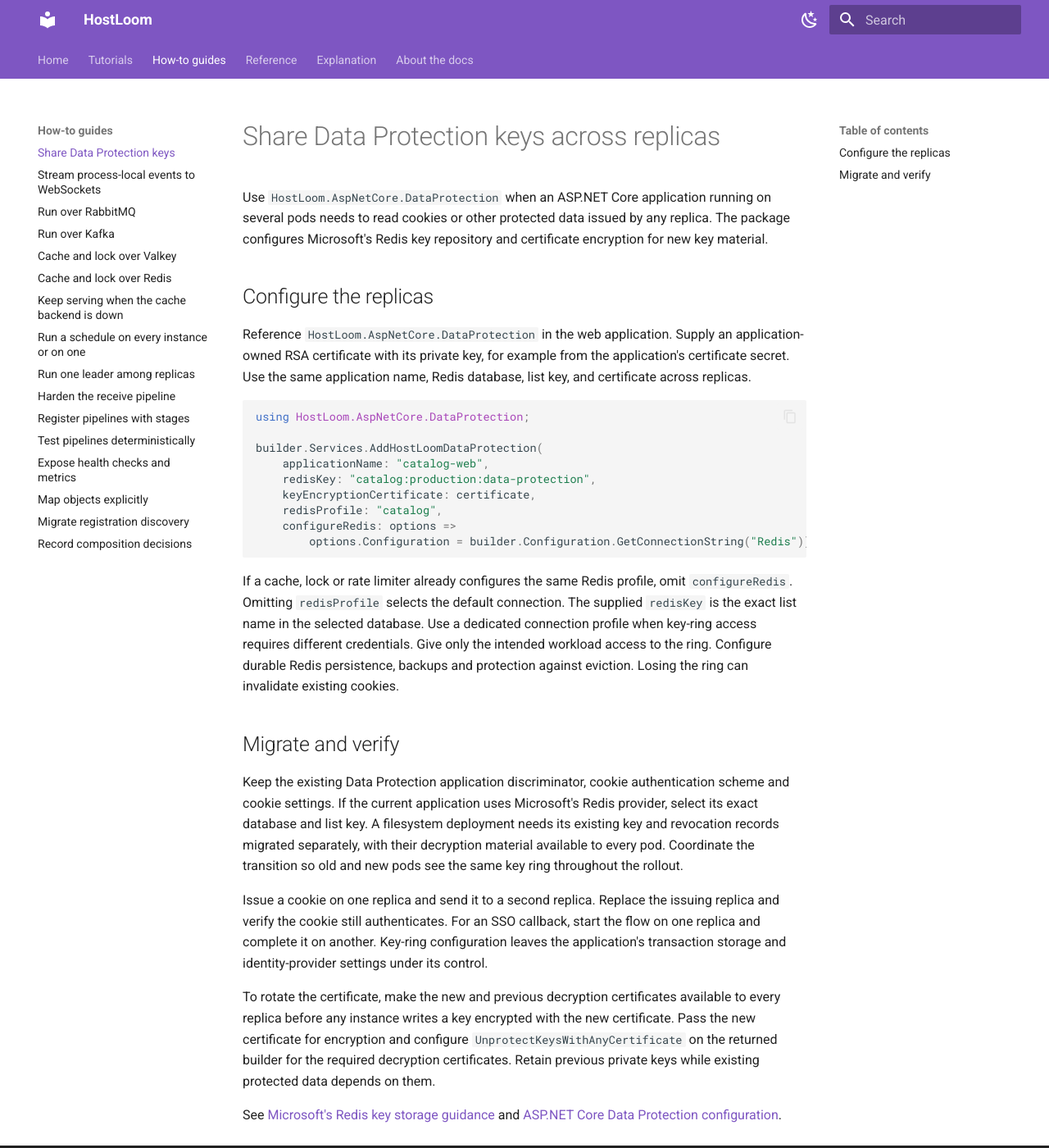
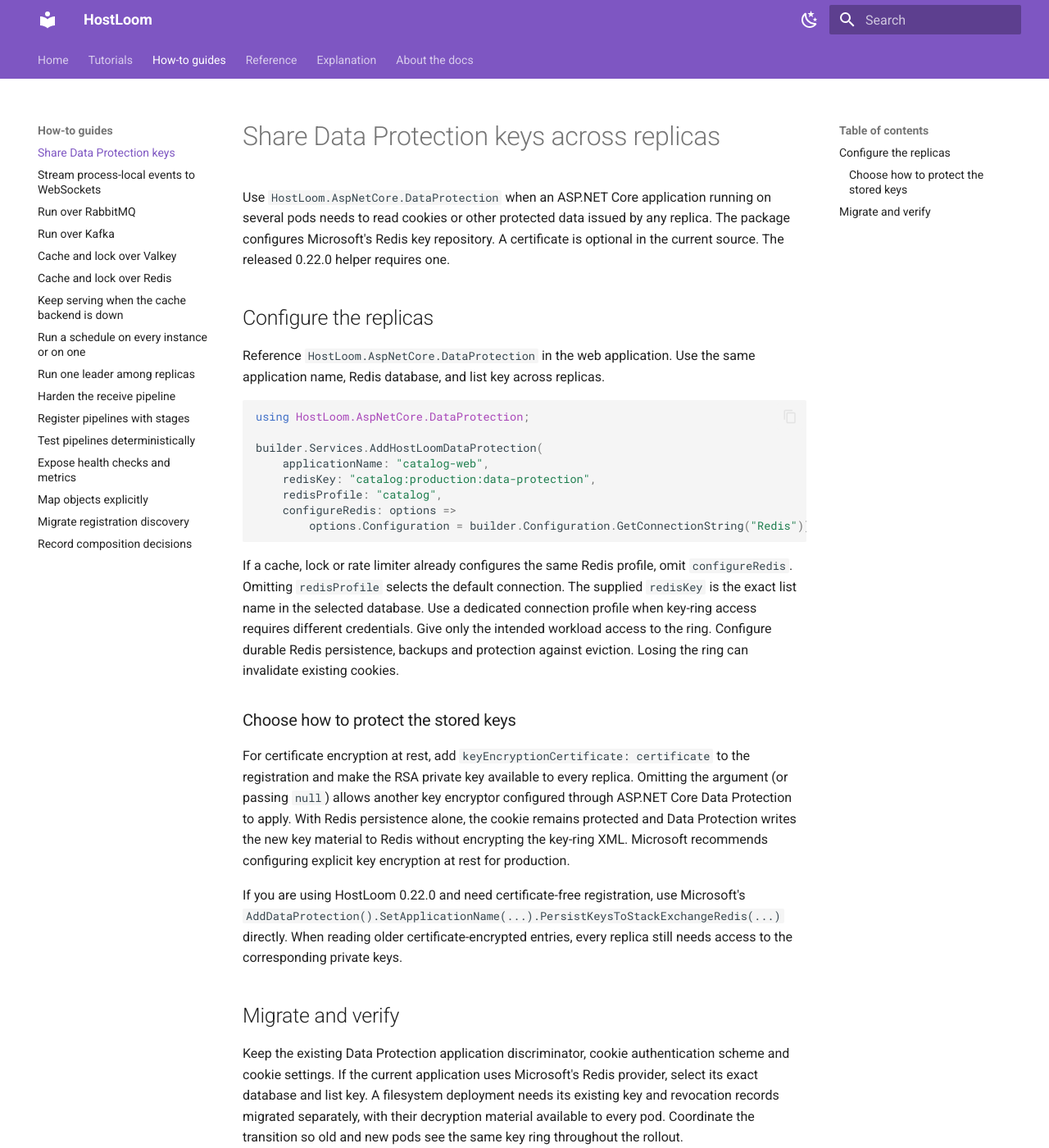
Before and after one commit to kidoz/hostloom, an MkDocs documentation site: the page built from docs/how-to/share-data-protection-keys.md, in a window 1280 px wide and 1400 px high. Shown: the whole window at 82% size. Built offline with MkDocs 1.6.1 and Material for MkDocs 9.7.7, drawn with Linux system fonts in a browser that asks for light colours.

Commit message:
Document the optional Data Protection key-encryption certificate

````diff
--- a/docs/how-to/share-data-protection-keys.md
+++ b/docs/how-to/share-data-protection-keys.md
@@ -2,13 +2,13 @@
 
 Use `HostLoom.AspNetCore.DataProtection` when an ASP.NET Core application running on several
 pods needs to read cookies or other protected data issued by any replica. The package
-configures Microsoft's Redis key repository and certificate encryption for new key material.
+configures Microsoft's Redis key repository. A certificate is optional in the current source.
+The released 0.22.0 helper requires one.
 
 ## Configure the replicas
 
-Reference `HostLoom.AspNetCore.DataProtection` in the web application. Supply an application-owned
-RSA certificate with its private key, for example from the application's certificate secret.
-Use the same application name, Redis database, list key, and certificate across replicas.
+Reference `HostLoom.AspNetCore.DataProtection` in the web application.
+Use the same application name, Redis database, and list key across replicas.
 
 ```csharp
 using HostLoom.AspNetCore.DataProtection;
@@ -28,6 +27,20 @@ If a cache, lock or rate limiter already configures the same Redis profile, omit
 profile when key-ring access requires different credentials. Give only the intended
 workload access to the ring. Configure durable Redis persistence, backups and protection
 against eviction. Losing the ring can invalidate existing cookies.
+
+### Choose how to protect the stored keys
+
+For certificate encryption at rest, add `keyEncryptionCertificate: certificate` to the
+registration and make the RSA private key available to every replica. Omitting the argument
+(or passing `null`) allows another key encryptor configured through ASP.NET Core Data
+Protection to apply. With Redis persistence alone, the cookie remains protected and Data
+Protection writes the new key material to Redis without encrypting the key-ring XML.
+Microsoft recommends configuring explicit key encryption at rest for production.
+
+If you are using HostLoom 0.22.0 and need certificate-free registration, use Microsoft's
+`AddDataProtection().SetApplicationName(...).PersistKeysToStackExchangeRedis(...)`
+directly. When reading older certificate-encrypted entries, every replica still needs
+access to the corresponding private keys.
 
 ## Migrate and verify
 
````
Also changed, not shown: other parts of docs/how-to/share-data-protection-keys.md (+0 -1 lines), README.md (+2 -2 lines), docs/reference/packages.md (+2 -2 lines), src/HostLoom.AspNetCore.DataProtection/README.md (+7 -2 lines), src/HostLoom.Redis/README.md (+1 -1 lines).
